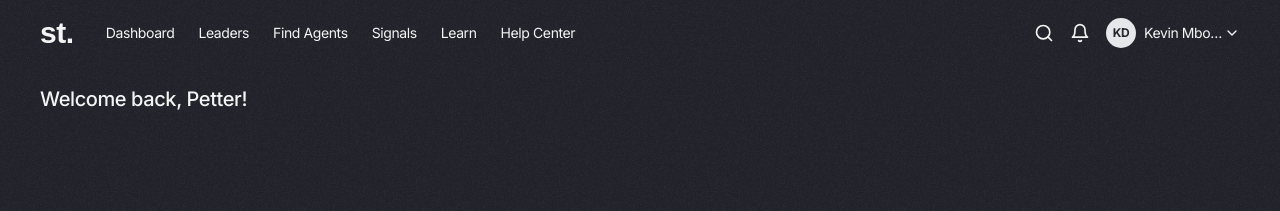
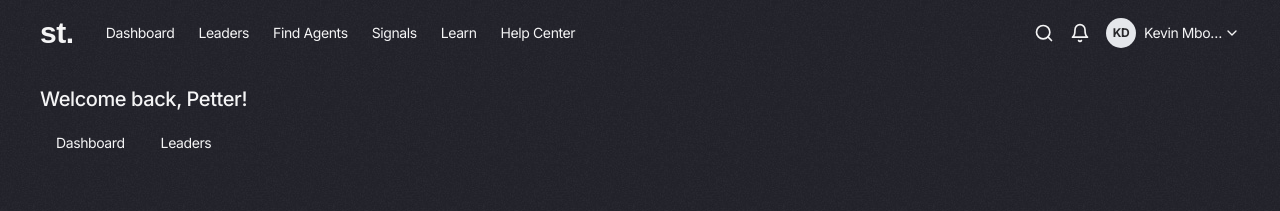
Before and after one commit to kevindermot99/simpleTrading, a React (Vite) app: page /#/ in a window 1280 px wide. Shown: the top 211 px of the page. Built offline with nearby package versions, Linux system fonts and the light colour scheme; a web font is replaced by a local one.

Commit message:
Update Home.jsx

```diff
--- a/src/pages/Home.jsx
+++ b/src/pages/Home.jsx
@@ -9,7 +9,11 @@ function Home() {
             <div className='main-header min-h-[200px] px-10 pt-5 text-text-color-white tracking-tight'>
                 {/* Greetings */}
                 <h1 className=' font-medium text-xl'>Welcome back, Petter!</h1>
-            <div className='flex items-center'></div>
+                <div className='flex items-center gap-1 mt-3'>
+                    <button className={`text-sm px-4 py-2 hover:bg-stone-300/10`}>Dashboard</button>
+                    <button className={`text-sm px-4 py-2 hover:bg-stone-300/10`}>Leaders</button>
+
+                </div>
             </div>
         </div>
     )
```
Lines whose indentation alone changed are shown as unchanged.
